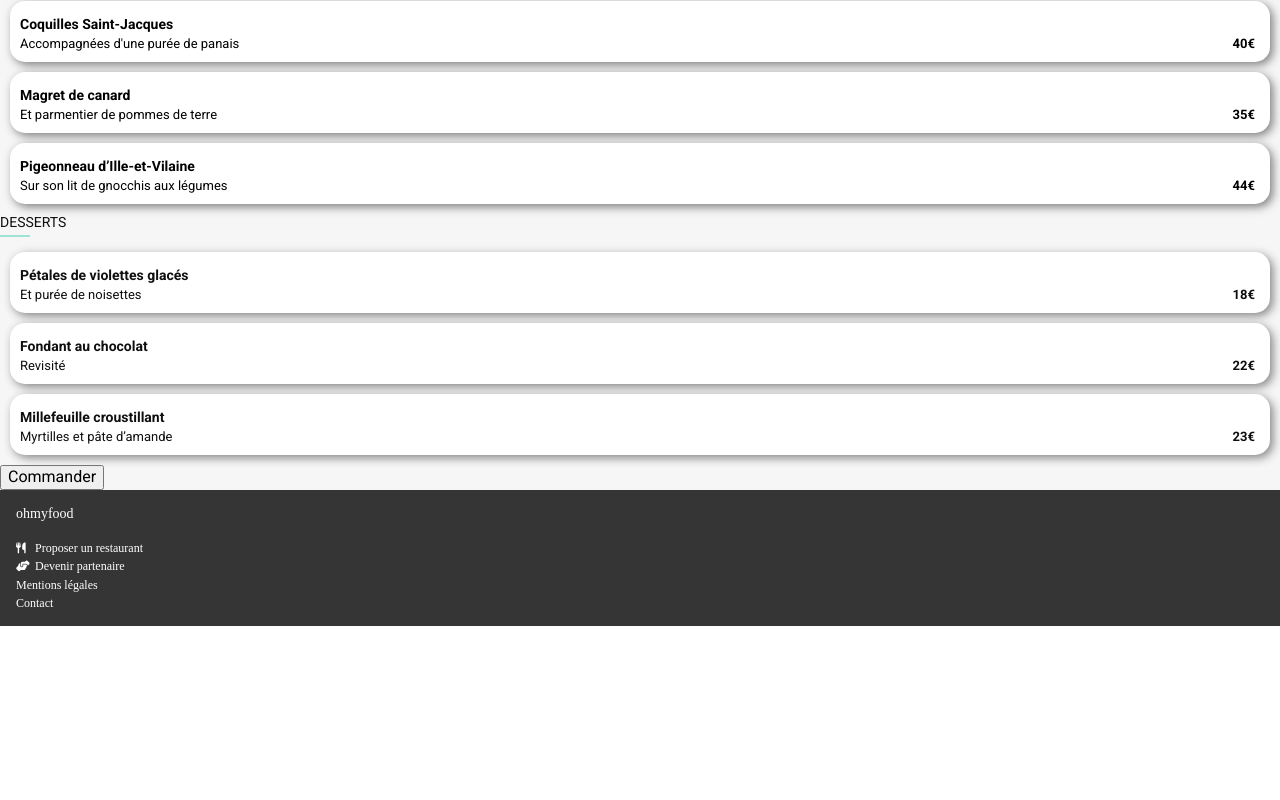
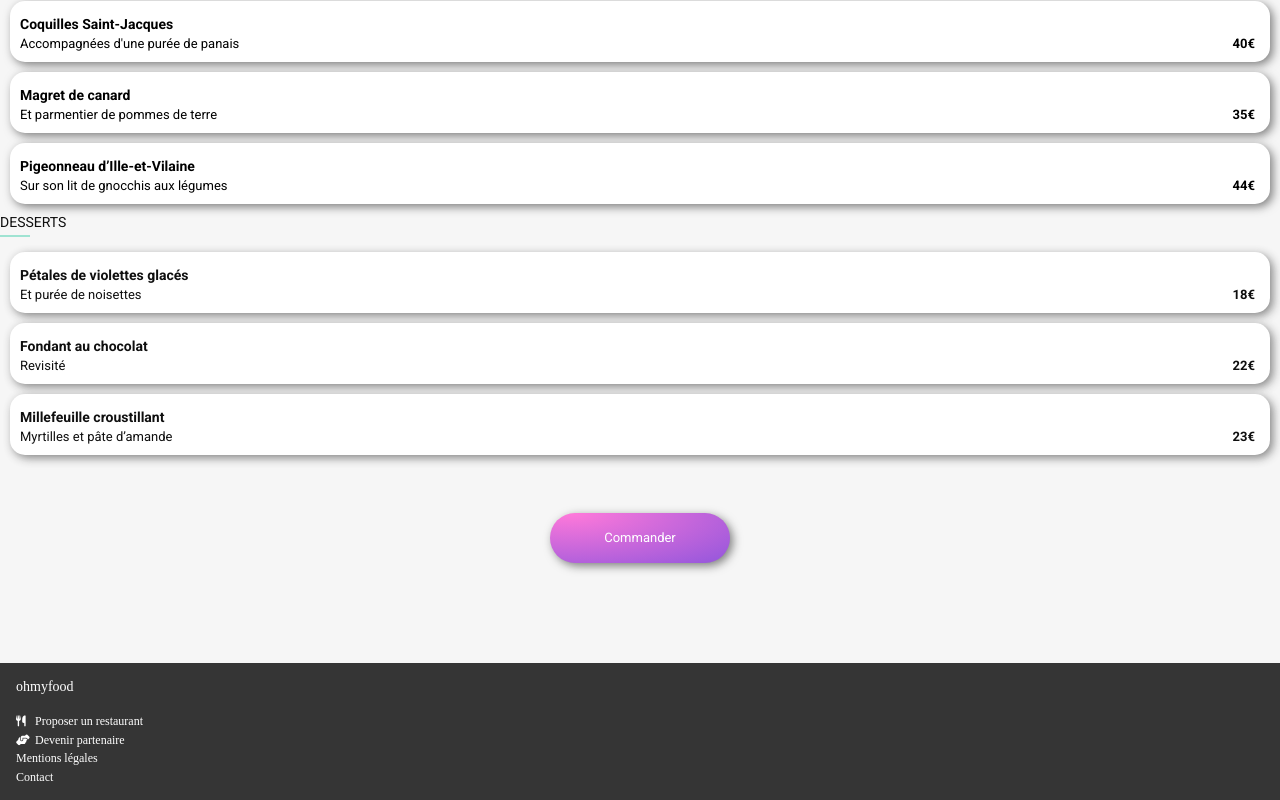
Before and after one commit to ludogwada/LudovicSinquet_3_27102021, a website: page menu_à_la_française.html in a window 1280 px wide. Shown: the part 1241-2041 px from the top of the page. Before the commit the page ends 1867 px from the top, so only its background shows below. Drawn offline with Linux system fonts and the light colour scheme; a web font is replaced by a local one.

Commit message:
ajout btn commander

```diff
--- /dev/null
+++ b/SASS/components/bouton.scss
@@ -0,0 +1,18 @@
+.search-titre{
+    input{
+        @include btn;
+    }
+}
+
+
+.btn-commander{
+    display: flex;
+    justify-content: center;
+    align-items: center;
+    padding-top: 30px;
+    padding-bottom: 100px;
+
+    input{
+        @include btn;
+    }
+}
--- a/SASS/pages/home_page.scss
+++ b/SASS/pages/home_page.scss
@@ -52,12 +52,8 @@
         padding-right: 10%;
         padding-bottom: 5%;
     }
+}
 
-    input{
-        @include btn
-    }
-
-}
 .functioning{
     display: flex;
     flex-direction: column;
--- a/SASS/styles.scss
+++ b/SASS/styles.scss
@@ -9,6 +9,7 @@
 @import "./base/typography";
 @import "./base/base";
 
+@import "./components/bouton.scss";
 @import "./components/loader.scss";
 
 @import "./layout/container";
--- a/menu_à_la_française.html
+++ b/menu_à_la_française.html
@@ -129,7 +129,7 @@
                 </article>
             </section>
             <div class="btn-commander">
-                <input type="submit" value="Commander" />
+                <span><input type="submit" value="Commander" /></span>
             </div>
         </section>
     </main>
```
Also changed, not shown: menu_la_note_enchantée.html (+1 -1 lines), menu_la_palette_du_goût.html (+1 -1 lines), menu_le_délice_des_sens.html (+1 -1 lines), CSS/styles.css, SASS/pages/menu.scss (line endings or trailing spaces), 1 other file.
